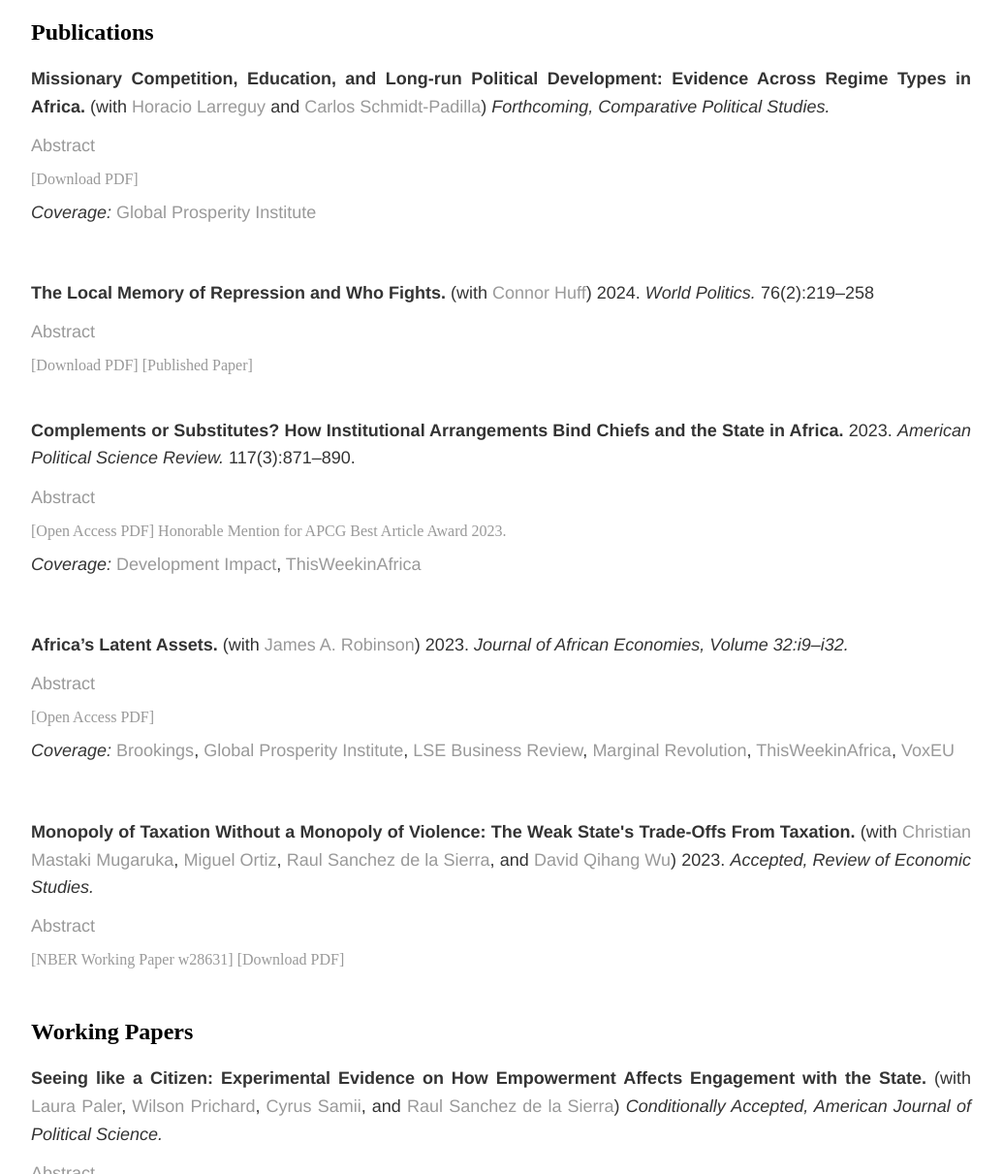
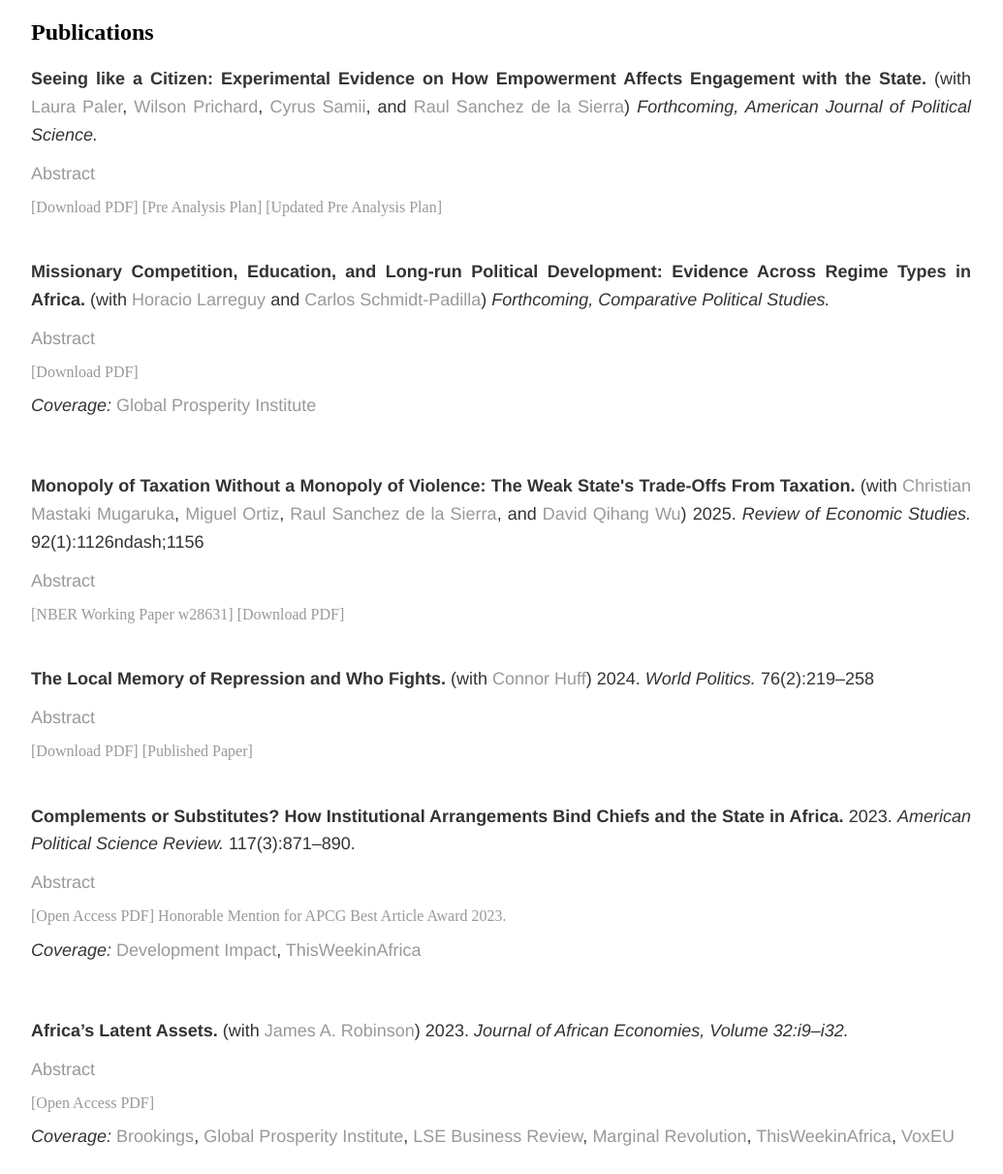
Before and after one commit to soeren-henn/soeren-henn.github.io, a Jekyll site: the page built from research/index.html, in a window 1280 px wide and 1400 px high, scrolled down 359 px. Shown: the part 189-1400 px from the top of the window at 97% size, without its empty margins (123-1158 px from the left). Built offline with Jekyll 4.4.1, drawn with Linux system fonts in a browser that asks for light colours; some of the changed text lies outside the part shown.

Commit message:
Update index.html

```diff
--- a/research/index.html
+++ b/research/index.html
@@ -22,12 +22,26 @@ title: Research
 	-->
 	<h2>Publications</h2>
 
-		<div class="paper">
+	<div class="paper">
+		<p><b>Seeing like a Citizen: Experimental Evidence on How Empowerment Affects Engagement with the State.</b> (with <a href="https://laurapaler.com/" target="_blank">Laura Paler</a>, <a href="https://sites.google.com/site/wilsonprichard/" target="_blank">Wilson Prichard</a>, <a href="http://cyrussamii.com/" target="_blank">Cyrus Samii</a>, and <a href="https://raulsanchezdelasierra.com/" target="_blank">Raul Sanchez de la Sierra</a>) <i>Forthcoming, American Journal of Political Science.</i></p>
+		<p><a href="#" class="show-abstract">Abstract</a></p>
+    		<p class="hidden-paragraph">Building a strong and effective state requires revenue. Yet, in many low-income countries, citizens forego engaging with the state because of vulnerability to opportunistic demands by state agents. We study two randomized interventions in Kinshasa, DRC designed to empower citizens: one provided information about statutory payment obligations and another offered protection from abusive officials. Testing predictions from a model, we examine the effects of empowerment not only on citizen payment amounts (intensive margin effects) but also on whether citizens start making formal payments, or any payments, to the state (extensive margin effects). We find that protection, but not information had clear extensive margin effects, increasing the share of citizens making formal payments and engaging with the state in the first place. Overall, we show how empowering citizens can help countries transition away from a low-tax, high-informality equilibrium.</p>
+		<a href="/files/Henn_DRCtax.pdf" class="btn btn-default pull-right" title="PDF">[Download PDF]</a> <a href="/files/PAP.pdf" class="btn btn-default pull-right" title="PAP">[Pre Analysis Plan]</a> <a href="https://osf.io/zphfc" target="_blank">[Updated Pre Analysis Plan]</a>
+	</div>
+
+	<div class="paper">
 		<p><b>Missionary Competition, Education, and Long-run Political Development: Evidence Across Regime Types in Africa.</b> (with <a href="https://sites.google.com/site/hlarreguy/" target="_blank">Horacio Larreguy</a> and <a href="https://cschmidtpadilla.github.io/" target="_blank">Carlos Schmidt-Padilla</a>) <i>Forthcoming, Comparative Political Studies.</i></p>
 		<p><a href="#" class="show-abstract">Abstract</a></p>
     		<p class="hidden-paragraph">In Africa, missionaries used schooling to gain adherents. We study how historical missionary activity shaped long-run education and political development across regime types. We exploit plausibly exogenous variation in exposure to Catholic missionaries generated by their territorial administration system. Using a regression discontinuity design, we show that proximity to historical diocese headquarters generally led to an increased presence of Catholic missionaries, as well as long-term positive effects on Catholic identity and educational outcomes. The effects on political outcomes vary by regime type. Only individuals exposed to greater historical missionary activity in open anocracies<code>&#8212;</code>relative to those in democracies and closed anocracies<code>&#8212;</code>are more likely to participate in politics. Moreover, they are also the only ones who are more engaged, supportive of democratic institutions, and disenchanted with the state of democracy and incumbent in their countries.</p>
 		<a href="/files/Henn_Missionaries.pdf" class="btn btn-default pull-right" title="PDF">[Download PDF]</a>
 		<p> <i>Coverage:</i> <a href="https://www.thegpi.org/p/interesting-people-writing-interesting?r=mo66&utm_campaign=post&utm_medium=web" target="_blank">Global Prosperity Institute</a> </p>
+	</div>
+
+	<div class="paper">
+		<p><b>Monopoly of Taxation Without a Monopoly of Violence: The Weak State's Trade-Offs From Taxation.</b> (with <a href="https://marakujakivuresearch.com/" target="_blank">Christian Mastaki Mugaruka</a>, <a href="https://miguelortizp.github.io/" target="_blank">Miguel Ortiz</a>, <a href="https://raulsanchezdelasierra.com/" target="_blank">Raul Sanchez de la Sierra</a>, and <a href="https://sites.google.com/view/qihangwu" target="_blank">David Qihang Wu</a>) 2025. <i>Review of Economic Studies.</i> 92(1):1126ndash;1156</p>
+		<p><a href="#" class="show-abstract">Abstract</a></p>
+    		<p class="hidden-paragraph">This study presents a new economic perspective on state-building based on a case study in the Democratic Republic of the Congo's hinterland. We  explore the implications for the state of considering rebels as stationary bandits.  When the state, through a military operation, made it impossible for rebels to levy taxes, it inadvertently encouraged them to plunder the assets of the very citizens they previously preferred to tax. When it negotiated with  rebels instead, this effect was absent, but negotiating compromised the state's legitimacy and prompted the emergence of new rebels.  The findings suggest that attempting to increase taxation by a weak state in the hinterland could come at the expense of safety in the medium term and of the integrity of the state in the long term.</p>
+		<a href="https://www.nber.org/papers/w28631" target="_blank">[NBER Working Paper w28631]</a> <a href="/files/kimiaII.pdf" class="btn btn-default pull-right" title="PDF">[Download PDF]</a>
 	</div>
 
 	<div class="paper">
@@ -54,13 +68,6 @@ title: Research
 		<a href="https://academic.oup.com/jae/article/32/Supplement_1/i9/7059992" class="btn btn-default pull-right" title="PDF">[Open Access PDF]</a>
 		<p> <i>Coverage:</i> <a href="https://www.brookings.edu/articles/africas-latent-assets/" target="_blank">Brookings</a>, <a href="https://www.thegpi.org/p/interesting-people-writing-interesting?r=mo66&utm_campaign=post&utm_medium=web" target="_blank">Global Prosperity Institute</a>, <a href="https://blogs.lse.ac.uk/businessreview/2023/04/17/how-africa-can-leverage-its-latent-assets-to-generate-prosperity/" target="_blank">LSE Business Review</a>, <a href="https://marginalrevolution.com/marginalrevolution/2021/04/arguments-for-africa.html" target="_blank">Marginal Revolution</a>, <a href="https://mailchi.mp/columbia/this-week-in-africa-v0ijw76nxx?e=[UNIQID]" target="_blank">ThisWeekinAfrica</a>, <a href="https://voxeu.org/article/africa-s-latent-assets" target="_blank">VoxEU</a> </p>
 	</div>
-
-	<div class="paper">
-		<p><b>Monopoly of Taxation Without a Monopoly of Violence: The Weak State's Trade-Offs From Taxation.</b> (with <a href="https://marakujakivuresearch.com/" target="_blank">Christian Mastaki Mugaruka</a>, <a href="https://miguelortizp.github.io/" target="_blank">Miguel Ortiz</a>, <a href="https://raulsanchezdelasierra.com/" target="_blank">Raul Sanchez de la Sierra</a>, and <a href="https://sites.google.com/view/qihangwu" target="_blank">David Qihang Wu</a>) 2023. <i> Accepted, Review of Economic Studies.</i> </p>
-		<p><a href="#" class="show-abstract">Abstract</a></p>
-    		<p class="hidden-paragraph">This study presents a new economic perspective on state-building based on a case study in the Democratic Republic of the Congo's hinterland. We  explore the implications for the state of considering rebels as stationary bandits.  When the state, through a military operation, made it impossible for rebels to levy taxes, it inadvertently encouraged them to plunder the assets of the very citizens they previously preferred to tax. When it negotiated with  rebels instead, this effect was absent, but negotiating compromised the state's legitimacy and prompted the emergence of new rebels.  The findings suggest that attempting to increase taxation by a weak state in the hinterland could come at the expense of safety in the medium term and of the integrity of the state in the long term.</p>
-		<a href="https://www.nber.org/papers/w28631" target="_blank">[NBER Working Paper w28631]</a> <a href="/files/kimiaII.pdf" class="btn btn-default pull-right" title="PDF">[Download PDF]</a>
-	</div>
 <!--
 	<h2>Publications</h2>
 	<div class="paper">
@@ -71,13 +78,6 @@ title: Research
 -->
 
 	<h2>Working Papers</h2>
-
-	<div class="paper">
-		<p><b>Seeing like a Citizen: Experimental Evidence on How Empowerment Affects Engagement with the State.</b> (with <a href="https://laurapaler.com/" target="_blank">Laura Paler</a>, <a href="https://sites.google.com/site/wilsonprichard/" target="_blank">Wilson Prichard</a>, <a href="http://cyrussamii.com/" target="_blank">Cyrus Samii</a>, and <a href="https://raulsanchezdelasierra.com/" target="_blank">Raul Sanchez de la Sierra</a>) <i>Conditionally Accepted, American Journal of Political Science.</i></p>
-		<p><a href="#" class="show-abstract">Abstract</a></p>
-    		<p class="hidden-paragraph">Building a strong and effective state requires revenue. Yet, in many low-income countries, citizens forego engaging with the state because of vulnerability to opportunistic demands by state agents. We study two randomized interventions in Kinshasa, DRC designed to empower citizens: one provided information about statutory payment obligations and another offered protection from abusive officials. Testing predictions from a model, we examine the effects of empowerment not only on citizen payment amounts (intensive margin effects) but also on whether citizens start making formal payments, or any payments, to the state (extensive margin effects). We find that protection, but not information had clear extensive margin effects, increasing the share of citizens making formal payments and engaging with the state in the first place. Overall, we show how empowering citizens can help countries transition away from a low-tax, high-informality equilibrium.</p>
-		<a href="/files/Henn_DRCtax.pdf" class="btn btn-default pull-right" title="PDF">[Download PDF]</a> <a href="/files/PAP.pdf" class="btn btn-default pull-right" title="PAP">[Pre Analysis Plan]</a> <a href="https://osf.io/zphfc" target="_blank">[Updated Pre Analysis Plan]</a>
-	</div>
 
 	<div class="paper">
 		<p><b>State Expansion and Social Responses in the Democratic Republic of the Congo.</b> (with <a href="http://vincent-tanutama.com/" target="_blank">Vincent Tanutama</a>) </p>
@@ -109,18 +109,20 @@ title: Research
 		<a href="/files/Henn_DRC-Descriptive.pdf" target="_blank">Working Paper</a>
 	</div>
 
+	<div class="paper">
+		<p><b>African Success Stories.</b> (with <a href="https://voices.uchicago.edu/jamesrobinson/" target="_blank">James A. Robinson</a>)</p>
+		<p><a href="#" class="show-abstract">Abstract</a></p>
+    		<p class="hidden-paragraph">We systematically document for the first time that African societies were not politically organized on the basis of ethnicity in the pre-colonial period. The 763 ethnic groups documented in Murdock's Ethnographic Atlas have stood as the basic unit of analysis in social science research of Africa. Yet in 1880 there were probably 45,000 independent polities which were rarely organized on ethnic lines. Moreover, at most 2\% of these could be classified as states. We argue that the main reason for this extreme political decentralization was that African societies were deliberately organized to stop centralization emerging. In this they were successful. We point out some key aspects of African societies that helped them to manage this equilibrium. We also emphasize how the organization of the economy was subservient to these political goals.</p>
+	</div>
+
 
 
 
 
 	<h2>Selected Work in Progress</h2>
 	<div class="paper">
-		<p><b>Can Social Contact Reduce Economic Conflict between Farmers and Herders? Evidence from Nigeria.</b> (with <a href="http://odube.net/" target="_blank">Oeindrila Dube</a> and <a href="https://voices.uchicago.edu/jamesrobinson/" target="_blank">James A. Robinson</a>)</p>
+		<p><b>Can Social Contact Reduce Economic Conflict between Farmers and Herders? Evidence from Nigeria.</b> (with <a href="http://odube.net/" target="_blank">Oeindrila Dube</a> and <a href="https://voices.uchicago.edu/jamesrobinson/" target="_blank">James A. Robinson</a>) <i>Submitted, Annual Review of Economics.</i> </p>
 		<a href="/files/Farmer_Herder_PAP.pdf" class="btn btn-default pull-right" title="PAP">[Pre-Analysis Plan]</a> <a href="https://www.socialscienceregistry.org/trials/5457" target="_blank">[AEA RCT Registry]</a>
-	</div>
-
-	<div class="paper">
-		<p><b>African Success Stories.</b> (with <a href="https://voices.uchicago.edu/jamesrobinson/" target="_blank">James A. Robinson</a>)</p>
 	</div>
 
 	<div class="paper">
```
